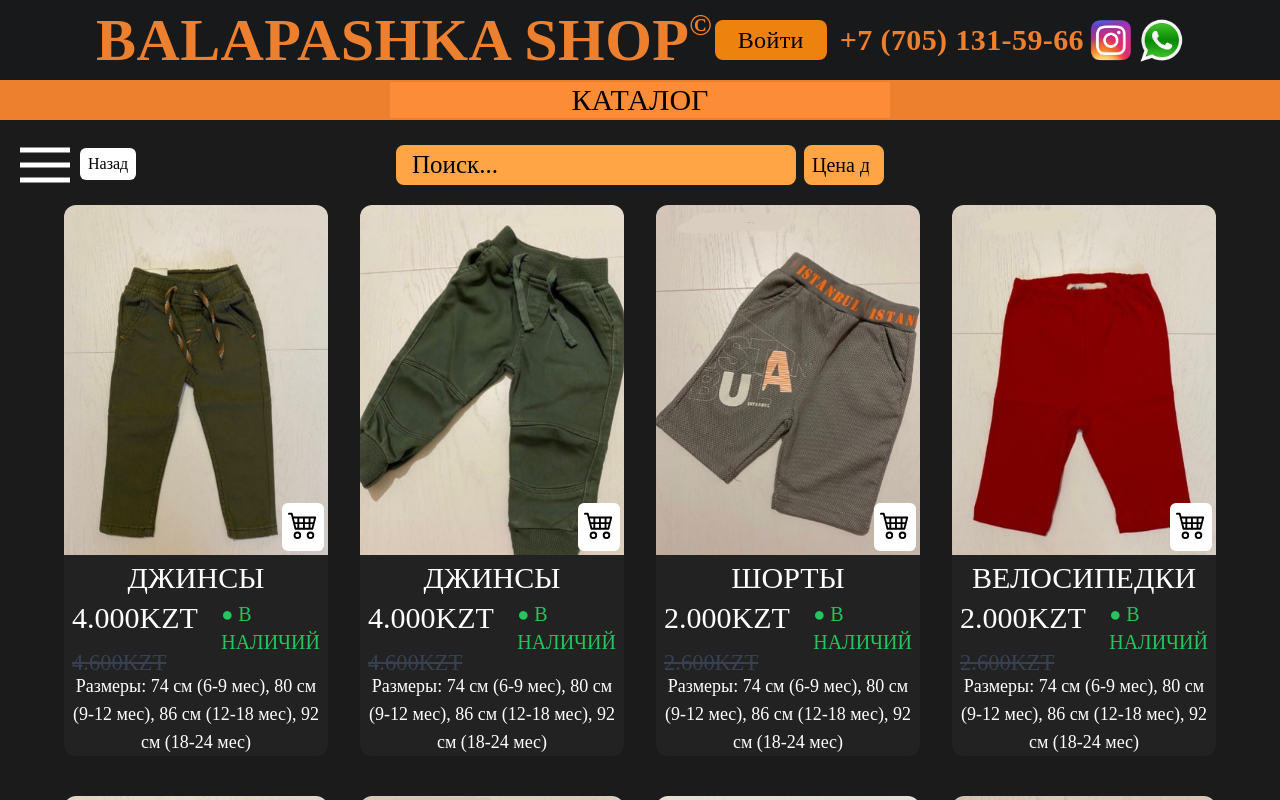
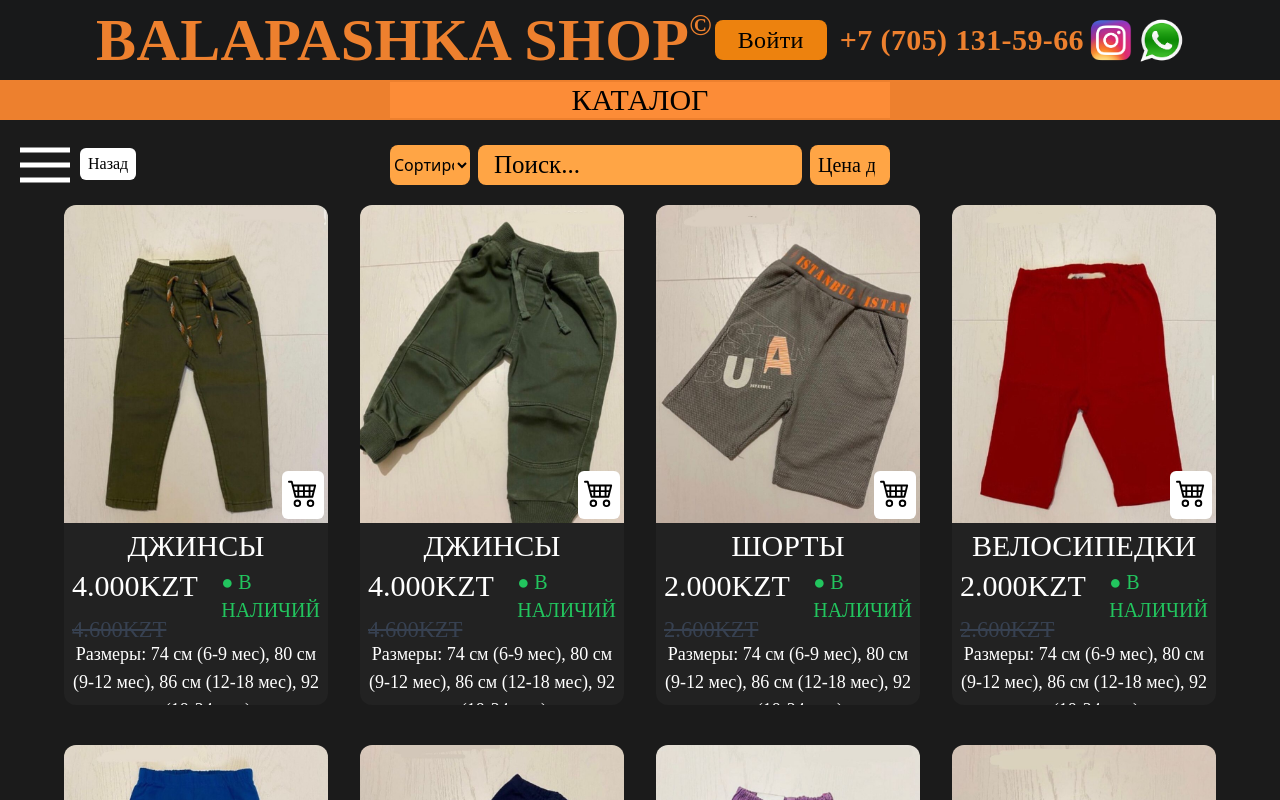
Before and after one commit to akzhol0/balapashka-shop, a React (Create React App) app: page /catalog in a window 1280 px wide. Both pictures are taken after a click on the element "ШТАНЫ". Shown: the top 800 px of the page. Built offline with nearby package versions, Linux system fonts and the light colour scheme; a web font is replaced by a local one.

Commit message:
added sort

```diff
--- a/src/App.tsx
+++ b/src/App.tsx
@@ -1,4 +1,4 @@
-import React, { useContext } from "react";
+import React from "react";
 import { BrowserRouter, Route, Routes } from "react-router-dom";
 import HomePage from "./components/HomePage";
 import Catalog from "./components/catalog/Catalog";
--- a/src/components/Card.tsx
+++ b/src/components/Card.tsx
@@ -1,4 +1,4 @@
-import React, { useContext, useEffect } from "react";
+import React, { useContext } from "react";
 import CartIcon from "./UI/MyIcons/CartIcon";
 import { CatalogItemProps, ItemProps } from "../service/types";
 import { contextData } from "../context/logic";
@@ -29,8 +29,7 @@ function Card({ item, setTest, test }: cardPropsProps) {
   const link = `/catalog/${item.category.toLowerCase()}/${item.id}`;
 
   return (
-    <div className="w-full min-h-[500px] flex flex-col rounded-xl overflow-hidden">
-
+    <div className="w-full max-h-[500px] min-h-[500px] flex flex-col rounded-xl overflow-hidden">
         <div className="card-img h-[350px] w-full relative overflow-hidden">
           <span
             onClick={() => objAdder()}
--- a/src/components/CartItemComp.tsx
+++ b/src/components/CartItemComp.tsx
@@ -20,7 +20,7 @@ function CartItemComp({ item, deleteItemCart, test, setTest }: cartItemProps) {
           />
         </div>
         <span className="flex flex-col ml-4 leading-[30px]">
-          <p className="w-[200%] text-[22px]">{item.name}</p>
+          <p className="w-[110%] text-[22px]">{item.name}</p>
           <p className="text-[30px]">{item.value * item.quantity}KZT</p>
           <p className="text-[20px]">Количество: {item.quantity}</p>
         </span>
--- a/src/components/Options.tsx
+++ b/src/components/Options.tsx
@@ -1,16 +1,25 @@
-import React from "react";
+import React, { useState } from "react";
 
 type OptionsProps = {
   searchInput: string;
   setSearchInput: (arg0: string) => void;
   setMoneyLimit: (arg0: number) => void;
+  setPriceFilter: (arg0: string) => void
 };
 
-function Options({ searchInput, setSearchInput, setMoneyLimit }: OptionsProps) {
+function Options({ searchInput, setSearchInput, setMoneyLimit, setPriceFilter }: OptionsProps) {
   return (
-    <div className="w-full flex justify-end md:justify-center items-center mt-[25px] gap-2">
+    <div className="w-full flex justify-end md:justify-center items-center mt-[80px] sm:mt-[25px] gap-2">
+      <select
+        onChange={(e) => setPriceFilter(e.target.value)}
+        className="w-[80px] h-[40px] rounded-lg bg-[#ffa545]"
+      >
+        <option value="default">Cортировка(обычная)</option>
+        <option value="f-cheap">Сперва дешевые</option>
+        <option value="f-expensive">Сперва дорогие</option>
+      </select>
       <input
-        className="w-[100px] md:w-[400px] h-[40px] bg-[#ffa545] rounded-lg font-Alumni text-[25px] ps-4 placeholder-black"
+        className="w-[100px] md:w-[324px] h-[40px] bg-[#ffa545] rounded-lg font-Alumni text-[25px] ps-4 placeholder-black"
         type="text"
         value={searchInput}
         onChange={(e) => setSearchInput(e.target.value)}
--- a/src/components/PageItems.tsx
+++ b/src/components/PageItems.tsx
@@ -1,6 +1,6 @@
 import React, { useContext, useState } from "react";
 import BurgerMenuComp from "./burger/BurgerMenuComp";
-import { CatalogItemProps } from "../service/types";
+import { CatalogItemProps, ItemProps } from "../service/types";
 import Card from "./Card";
 import Footer from "./footer/Footer";
 import { contextData } from "../context/logic";
@@ -14,10 +14,13 @@ function PageItems({ setClicked }: PageItemsProps) {
   const [test, setTest] = useState<boolean>(true);
   const [searchInput, setSearchInput] = useState<string>("");
   const [moneyLimit, setMoneyLimit] = useState<number>(50000);
-  const { cartItems, limitItemsFunc, searchItemsFunc } = useContext(contextData);
+  const [priceFilter, setPriceFilter] = useState<string>("");
+  const { cartItems, limitItemsFunc, searchItemsFunc, filteredBySort } =
+    useContext(contextData);
 
   const filteredByLimitItems = limitItemsFunc(moneyLimit);
   const filteredBySearchItems = searchItemsFunc(filteredByLimitItems, searchInput);
+  filteredBySort(priceFilter, filteredBySearchItems);
 
   return (
     <div>
@@ -35,6 +38,7 @@ function PageItems({ setClicked }: PageItemsProps) {
                 searchInput={searchInput}
                 setSearchInput={setSearchInput}
                 setMoneyLimit={setMoneyLimit}
+                setPriceFilter={setPriceFilter}
               />
               <div className="too-long">
                 {filteredBySearchItems.length ? (
--- a/src/components/burger/BurgerMainMenu.tsx
+++ b/src/components/burger/BurgerMainMenu.tsx
@@ -33,12 +33,13 @@ function BurgerMainMenu({
               </p>
             </div>
           ) : (
-            <div
-              className="w-full bg-[#ed820e] rounded-lg text-black flex justify-center
-                items-center text-2xl font-light me-2"
-            >
-              <Link to="/login">Войти</Link>
-            </div>
+            <Link
+                className="w-full bg-[#ed820e] rounded-lg text-black flex justify-center
+              items-center text-2xl font-light me-2"
+                to="/login"
+              >
+                <div>Войти</div>
+              </Link>
           )}
         </div>
       </div>
--- a/src/components/footer/Footer.tsx
+++ b/src/components/footer/Footer.tsx
@@ -2,7 +2,9 @@ import React from 'react';
 
 function Footer() {
   return (
-    <footer className='w-full h-[500px] bg-[#222222]'></footer>
+    <footer className='w-full h-[500px] bg-[#222222] flex justify-center items-end'>
+      <small className='text-white font-Alumni'>MADE BY AKZHOL TURSYNKHAN</small>
+    </footer>
   )
 }
 
--- a/src/components/header/HeaderStuff.tsx
+++ b/src/components/header/HeaderStuff.tsx
@@ -11,11 +11,17 @@ type HeaderStuff = {
   setUserIn: (arg: boolean) => void;
 };
 
-function HeaderStuff({ burger, setBurger, userIn, userLogin, setUserIn }: HeaderStuff) {
+function HeaderStuff({
+  burger,
+  setBurger,
+  userIn,
+  userLogin,
+  setUserIn,
+}: HeaderStuff) {
   const exitAccount = () => {
-    localStorage.removeItem('user')
+    localStorage.removeItem("user");
     setUserIn(false);
-  }
+  };
 
   return (
     <div className="w-full h-[80px] bg-[#18191A] flex justify-center fixed z-20">
@@ -29,20 +35,26 @@ function HeaderStuff({ burger, setBurger, userIn, userLogin, setUserIn }: Header
         <div className="hidden md:flex items-center gap-[5px]">
           <div className="min-w-[120px] h-[40px] flex cursor-pointer">
             {userIn ? (
-              <div className="w-full px-2 bg-[#ed820e] cursor-default rounded-lg text-black flex justify-center
-              items-center gap-1 text-xl font-light">
+              <div
+                className="w-full px-2 bg-[#ed820e] cursor-default rounded-lg text-black flex justify-center
+              items-center gap-1 text-xl font-light"
+              >
                 <p>{userLogin}</p>
-                <p className="bg-black text-white px-2 rounded-lg cursor-pointer"
+                <p
+                  className="bg-black text-white px-2 rounded-lg cursor-pointer"
                   onClick={() => exitAccount()}
-                >Exit</p>
+                >
+                  Exit
+                </p>
               </div>
             ) : (
-              <div
+              <Link
                 className="w-full bg-[#ed820e] rounded-lg text-black flex justify-center
-                items-center text-2xl font-light me-2"
+              items-center text-2xl font-light me-2"
+                to="/login"
               >
-                <Link to="/login">Войти</Link>
-              </div>
+                <div>Войти</div>
+              </Link>
             )}
           </div>
           <p className="text-3xl font-extrabold hidden lg:flex cursor-default">
@@ -72,7 +84,11 @@ function HeaderStuff({ burger, setBurger, userIn, userLogin, setUserIn }: Header
         }
       >
         <div className="w-[350px] h-screen bg-[#18191a] flex z-10">
-          <BurgerMainMenu exitAccount={exitAccount} userIn={userIn} userLogin={userLogin} />
+          <BurgerMainMenu
+            exitAccount={exitAccount}
+            userIn={userIn}
+            userLogin={userLogin}
+          />
         </div>
       </div>
     </div>
--- a/src/config/firebase.ts
+++ b/src/config/firebase.ts
@@ -7,8 +7,8 @@ const firebaseConfig = {
   projectId: "clothes-database-11ee3",
   storageBucket: "clothes-database-11ee3.appspot.com",
   messagingSenderId: "167029126033",
-  appId: "1:167029126033:web:ba2aac96605975241a6030",
+  appId: "1:167029126033:web:ba2aac96605975241a6030"
 };
 
 const app = initializeApp(firebaseConfig);
-export const auth = getAuth(app)
+export const auth = getAuth(app);
--- a/src/context/logic.tsx
+++ b/src/context/logic.tsx
@@ -3,9 +3,8 @@ import { ItemProps, CatalogItemProps } from "../service/types";
 import database from "../service/database";
 
 type yaNeEbyChtoEto = {
-  map(
-    arg0: (item: CatalogItemProps) => import("react/jsx-runtime").JSX.Element
-  ): React.ReactNode;
+  sort: any;
+  map: any;
   length: any;
 };
 
@@ -19,16 +18,10 @@ type ContextProps = {
   addItemCart: (itemcb: ItemProps[]) => void;
   deleteItemCart: (itemId: number) => void;
   limitItemsFunc: (moneyLimit: number) => void;
-  searchItemsFunc: (
-    filteredByLimitItems: any,
-    searchInput: string
-  ) => yaNeEbyChtoEto;
-  getItem: (
-    id: string | undefined,
-    category: string | undefined,
-    setItem: (arg0: CatalogItemProps) => void
-  ) => void;
+  searchItemsFunc: (filteredByLimitItems: any, searchInput: string) => yaNeEbyChtoEto;
+  getItem: (id: string | undefined,category: string | undefined,setItem: (arg0: CatalogItemProps) => void) => void;
   getUserInfo: (setUserLogin: (arg0: string) => void) => void;
+  filteredBySort: (priceFilter: string, filteredBySearchItems: any) => void;
 };
 export const contextData = createContext({} as ContextProps);
 
@@ -135,6 +128,15 @@ export function ContextOverAll({ children }: ContextOverAllProps) {
     }
   }
 
+  function filteredBySort(priceFilter: string, filteredBySearchItems: any) {
+    if (priceFilter === "f-cheap") {
+      filteredBySearchItems.sort((a: any, b: any) => a.value - b.value);
+    } else if (priceFilter === "f-expensive") {
+      filteredBySearchItems.sort((a: any, b: any) => b.value - a.value);
+    } else {
+    }
+  }
+
   return (
     <contextData.Provider
       value={{
@@ -150,6 +152,7 @@ export function ContextOverAll({ children }: ContextOverAllProps) {
         searchItemsFunc,
         getItem,
         getUserInfo,
+        filteredBySort,
       }}
     >
       {children}
```
Also changed, not shown: 1 other file (tests, documents, lock files or other folders).
